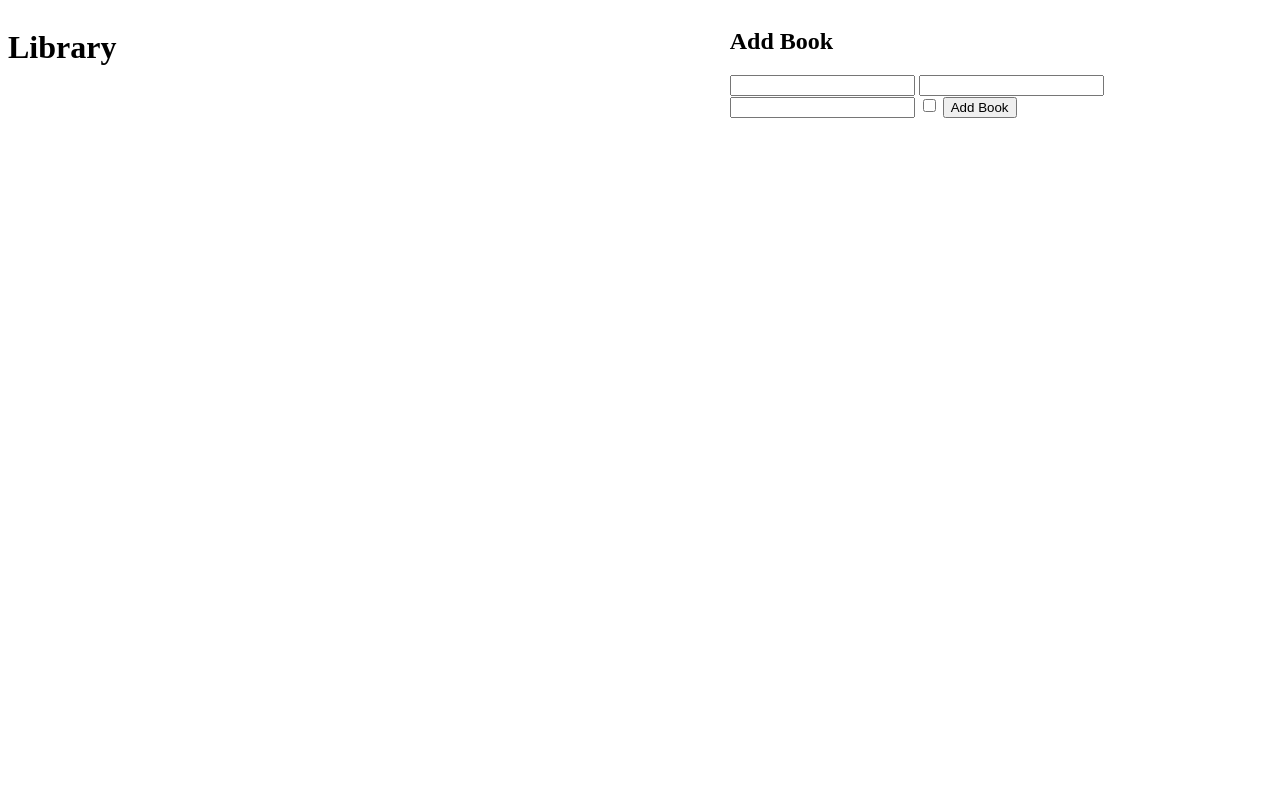
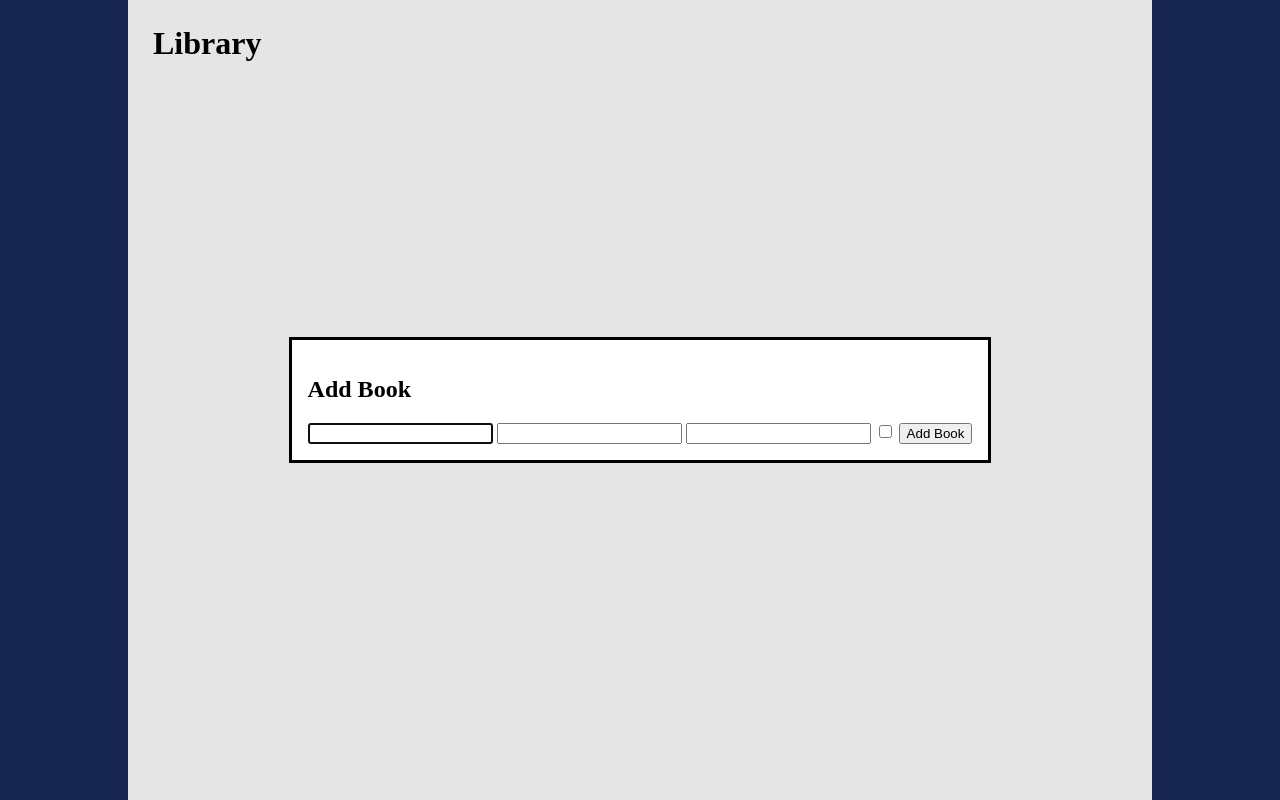
Before and after one commit to JAlblas/odin-library, a plain HTML site: page index.html in a window 1280 px wide. Drawn offline with Linux system fonts and the light colour scheme.

Commit message:
Changes sidebar to dialog element

```diff
--- a/css/style.css
+++ b/css/style.css
@@ -1,14 +1,26 @@
 html {
-    background-color: EFEFEF;
+    background-color: #182a59;
+    margin: 0;
+}
+
+body {
+    margin: 0;
 }
 
 .container {
     background-color: #FFF;
-    display: flex;
+    margin: 0 auto;
+    width: 80%;
+    height: 100vh;
 }
 
 .main {
-    width: 70%;
+    background-color: #FFF;
 }
 
-aside {}
+.main h1 {
+    margin: 0;
+    padding: 25px;
+}
+
+dialog {}
--- a/index.html
+++ b/index.html
@@ -5,7 +5,7 @@
     <meta charset="UTF-8">
     <meta name="viewport" content="width=device-width, initial-scale=1.0">
     <link rel="stylesheet" href="css/style.css">
-    <script src="js/script.js"></script>
+    <script src="js/script.js" defer></script>
     <title>Library</title>
 </head>
 
@@ -14,7 +14,7 @@
         <div class="main">
             <h1>Library</h1>
         </div>
-        <aside>
+        <dialog>
             <h2>Add Book</h2>
             <form action="/" method="post">
                 <input type="text" name="author" id="">
@@ -23,7 +23,7 @@
                 <input type="checkbox" name="read" id="">
                 <input type="submit" value="Add Book">
             </form>
-        </aside>
+        </dialog>
     </div>
 
 
--- a/js/script.js
+++ b/js/script.js
@@ -1,4 +1,9 @@
 const myLibrary = [];
+
+const dialog = document.querySelector('dialog');
+dialog.showModal();
+
+console.log("TEST)");
 
 function Book() {
     // the constructor...
```
